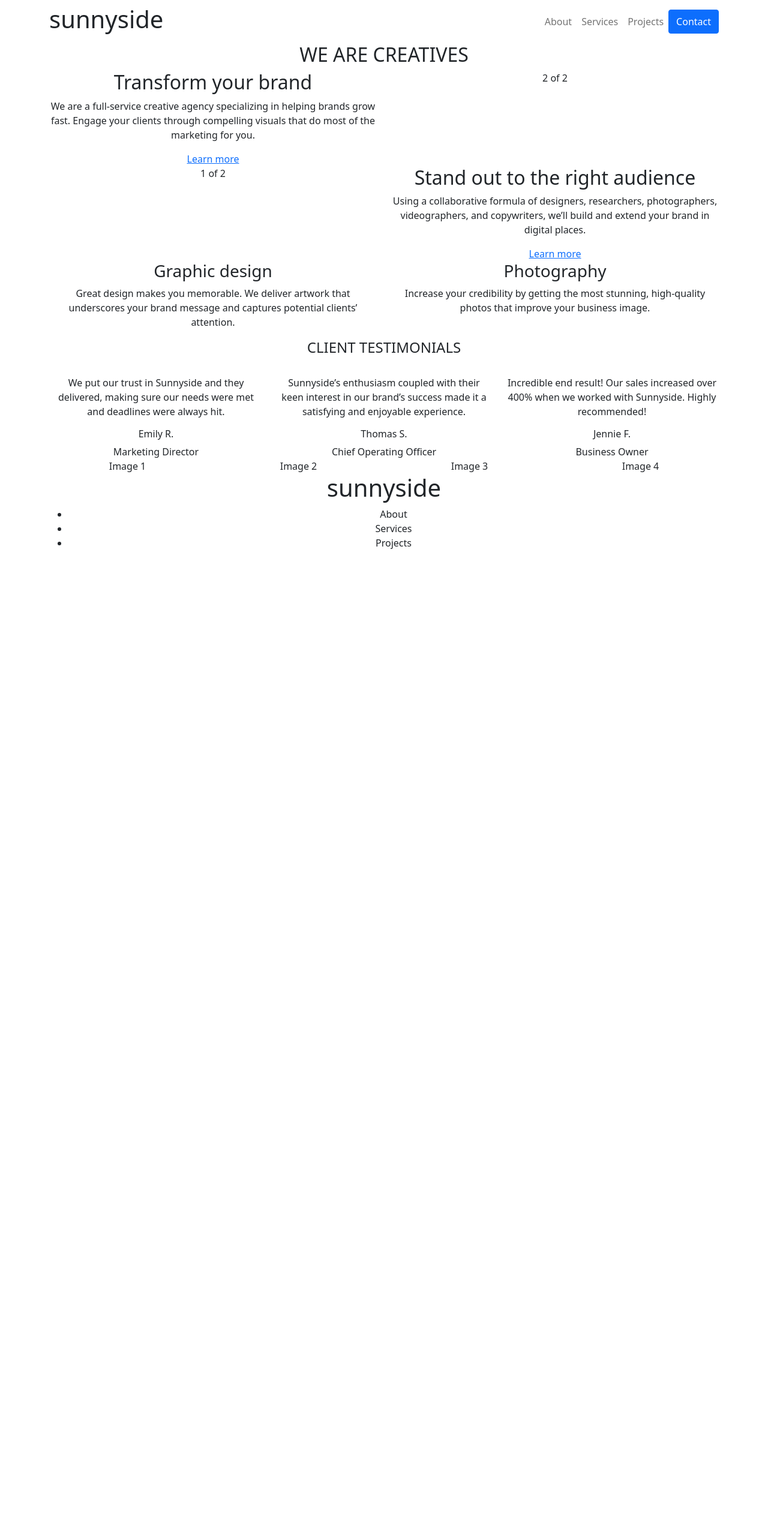
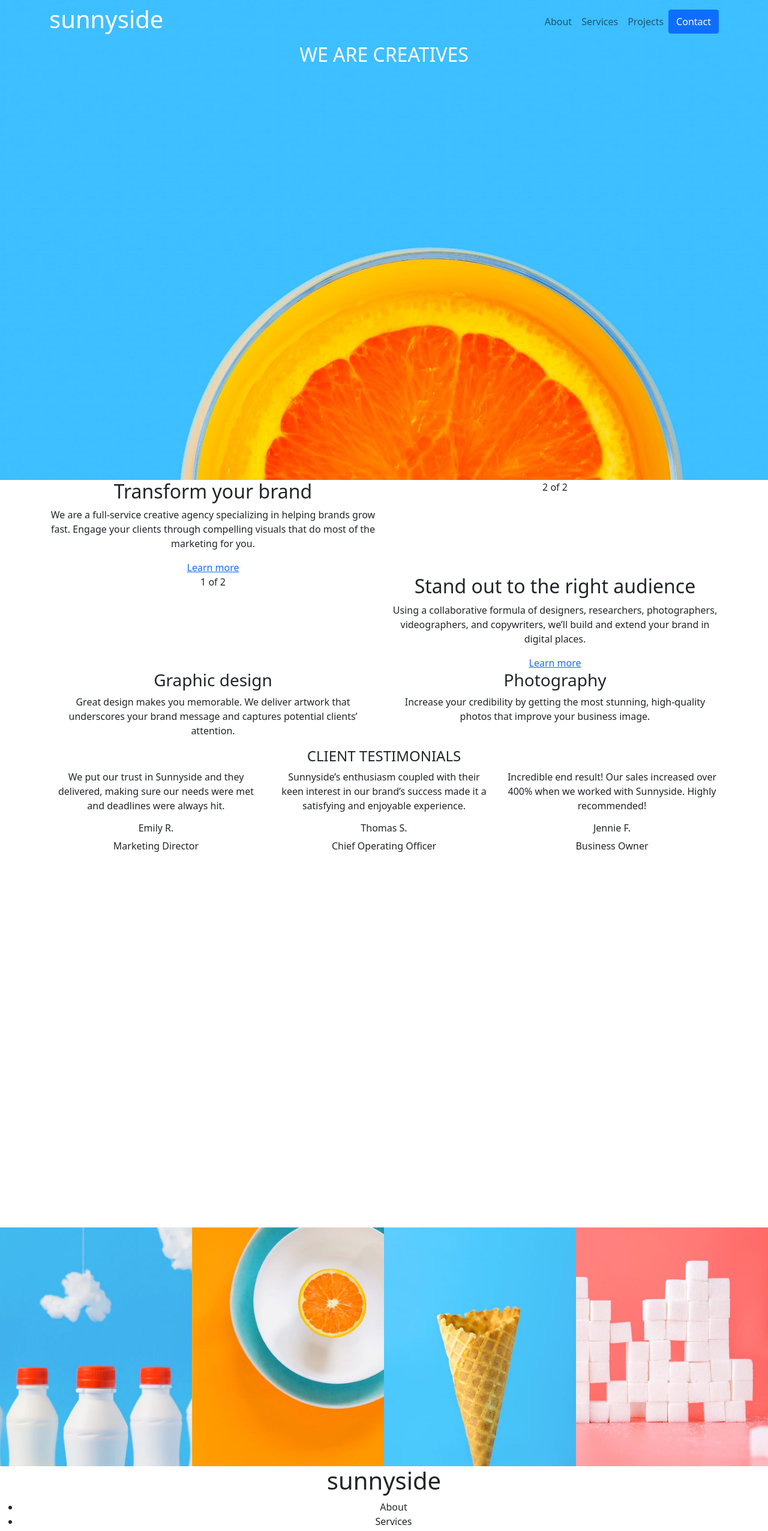
Before and after one commit to mylliejohnson/fem-sunnyside, a React (Create React App) app: page / in a window 1280 px wide. Shown: the top 2552 px of the page at 60% size. Before the commit the page ends 933 px from the top, so only its background shows below. Built offline with nearby package versions, Linux system fonts and the light colour scheme.

Commit message:
some css- heights and background on landing

```diff
--- a/src/App.css
+++ b/src/App.css
@@ -1,3 +1,30 @@
 .App {
   text-align: center;
+  margin: auto;
+
 }
+
+.landing{
+  height: 100vh;
+  background-size: cover;
+  color: white;
+}
+
+.testimonials{
+  height:100vh;
+}
+
+img{
+  width: 25vw;
+}
+
+.gallery{
+  padding: 0;
+  margin-left:0 !important;
+  margin-right:0 !important;
+  width:100vw !important;
+}
+
+.footer{
+  height:100vh;
+}
--- a/src/App.js
+++ b/src/App.js
@@ -5,8 +5,8 @@ import "./App.css";
 
 function App() {
   return (
-    <div className="App container-fluid">
-      <div className="landing">
+    <div className="App">
+      <div className="landing" style={{backgroundImage:'url(/images/desktop/image-header.jpg)'}}>
         <Navbar>
           <Container>
             <h1>sunnyside</h1>
@@ -68,11 +68,11 @@ function App() {
         </Row>
       </Container>
 
-      <Container>
+      <Container className="testimonials">
         <h4>CLIENT TESTIMONIALS</h4>
         <Row>
           <Col>
-            <img></img>
+            <div></div>
             <p>
               We put our trust in Sunnyside and they delivered, making sure our
               needs were met and deadlines were always hit.
@@ -81,7 +81,7 @@ function App() {
             <span>Marketing Director</span>
           </Col>
           <Col>
-            <img></img>
+            <div></div>
             <p>
               Sunnyside’s enthusiasm coupled with their keen interest in our
               brand’s success made it a satisfying and enjoyable experience.
@@ -90,7 +90,7 @@ function App() {
             <span> Chief Operating Officer</span>
           </Col>
           <Col>
-            <img></img>
+            <div></div>
             <p>
               Incredible end result! Our sales increased over 400% when we
               worked with Sunnyside. Highly recommended!
@@ -101,24 +101,24 @@ function App() {
         </Row>
       </Container>
 
-      <Container>
-        <Row>
-          <Col>Image 1</Col>
-          <Col>Image 2</Col>
-          <Col>Image 3</Col>
-          <Col>Image 4</Col>
-        </Row>
-      </Container>
+<div className="footer">
+      <div className='gallery'>
+            <img src="/images/desktop/image-gallery-milkbottles.jpg" />
+            <img src="/images/desktop/image-gallery-orange.jpg" />
+            <img src="/images/desktop/image-gallery-cone.jpg" />
+            <img src="/images/desktop/image-gallery-sugarcubes.jpg" />
+      </div>
 
-      <Container>
+      <footer>
         <h1>sunnyside</h1>
         <ul>
           <li>About</li>
           <li>Services</li>
           <li>Projects</li>
         </ul>
-      </Container>
+      </footer>
     </div>
+  </div>
   );
 }
 
```
Also changed, not shown: public/logo192.png (deleted), public/logo512.png (deleted).
